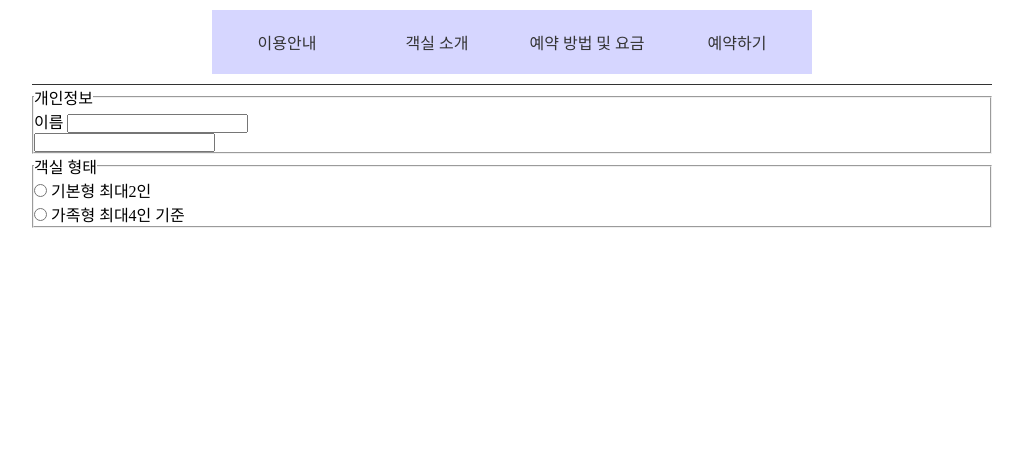
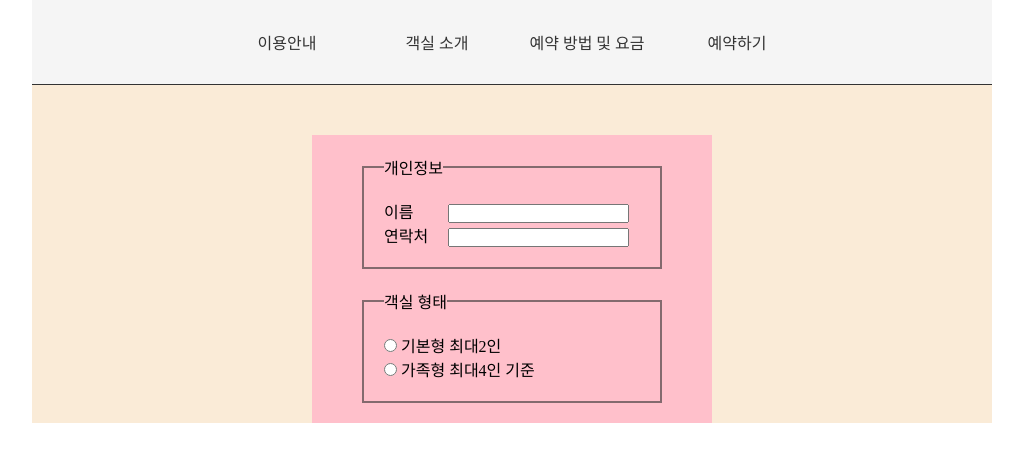
Before and after one commit to uixhyeon/reservation, a plain HTML site: page ps-1.html in a window 1280 px wide. Shown: the whole page, without its empty margins (128-1151 px from the left). Drawn offline with Linux system fonts and the light colour scheme.

Commit message:
파비콘 적용

```diff
--- a/css/main.css
+++ b/css/main.css
@@ -42,7 +42,7 @@ a {
   padding: 20px 0;
 }
 .navi ul li > a:hover {
-  background-color: darkcyan;
+  background-color: rgba(0, 139, 139, 0.815);
   color: #fff;
   border-radius: 70px;
 }
@@ -73,15 +73,15 @@ a {
   padding: 20px;
   border-radius: 30px;
 }
-#intro:target{
+#intro:target {
   background-color: lightseagreen;
   color: #fff;
 }
-#room:target{
+#room:target {
   background-color: lightseagreen;
   color: #fff;
 }
-#reservation:target{
+#reservation:target {
   background-color: lightseagreen;
   color: #fff;
 }
--- a/css/ps-1.css
+++ b/css/ps-1.css
@@ -1,4 +1,5 @@
 @charset "utf-8";
+@import url(main.css);
 * {
   margin: 0;
   padding: 0;
@@ -7,26 +8,31 @@
 ul,
 li {
   list-style: none;
+  margin: 0;
+  padding: 0;
 }
 a {
   color: #333;
   text-decoration: none;
 }
-/* 전체 레이아웃 */
+/* 전체 */
 .wrap {
   width: 960px;
+  background-color: antiquewhite;
   margin: auto;
 }
-.navi{
-    background-color: #fff;
-    padding: 10px 0;
-    border-bottom: 1px solid #333;
+.navi {
+  padding: 10px 0;
+  background-color: whitesmoke;
+  border-bottom: 1px solid #333;
 }
 .navi ul {
   width: 600px;
   display: flex;
   margin: auto;
+  background-color: transparent;
 }
+
 .navi ul li {
   width: calc(100% / 4);
   text-align: center;
@@ -35,10 +41,45 @@ a {
   display: block;
   /* line-height: 60px; */
   padding: 20px 0;
-  background-color: rgb(214, 214, 255);
 }
 .navi ul li > a:hover {
-  background-color: blue;
+  background-color: rgba(0, 139, 139, 0.815);
   color: #fff;
+  border-radius: 70px;
+}
+/* 전체 */
+#signUp{
+  background-color: pink;
+  width: 400px;
+ display: flex;
+ flex-direction: column;
+ align-items: center;
+ gap: 20px;
+ /* 밑에두개 의미** */
+ margin:50px auto ;
+   padding: 20px;
+
 }
 /* 개인정보 */
+fieldset{
+  border: 2px solid #3333339a;
+  padding: 20px;
+}
+
+
+
+/* 적는박스 */
+.fild-1{
+  width: 300px;
+}
+ .fild-1 label{
+  display: inline-block;
+  width: 60px;
+}
+
+
+
+/* 체크박스 */
+.fild-2{
+  width: 300px;
+}
--- a/ps-1.html
+++ b/ps-1.html
@@ -5,6 +5,12 @@
     <meta name="viewport" content="width=device-width, initial-scale=1.0" />
     <title>Document</title>
     <link rel="stylesheet" href="css/ps-1.css" />
+    <!-- favicon space -->
+     <link rel="icon" type="image/png" href="assets/favicon/favicon-96x96.png" sizes="96x96" />
+<link rel="icon" type="image/svg+xml" href="assets/favicon/favicon.svg" />
+<link rel="shortcut icon" href="assets/favicon/favicon.ico" />
+<link rel="apple-touch-icon" sizes="180x180" href="assets/favicon/apple-touch-icon.png" />
+<link rel="manifest" href="assets/favicon/AAsite.webmanifest" />
   </head>
   <body>
     <!-- 전체 레이아웃 -->
@@ -18,22 +24,24 @@
           <li><a href="ps-1.html">예약하기</a></li>
         </ul>
       </nav>
-    <form action="#" id="sinUp">
-<fieldset>
+      <!-- 전체 폼 -->
+    <form action="#" id="signUp">
+<fieldset class="fild-1">
 <legend>개인정보</legend>
-<ul>
+<ul class="user">
     <li>
 <label for="fullName">이름</label>
 <input type="text" id="">
     </li>
     <li>
-<label for=""></label>
+<label for="">연락처</label>
 <input type="text">
     </li>
 </ul>
+</fieldset>
 
-</fieldset>
-<fieldset>
+
+<fieldset class="fild-2">
 <legend>객실 형태 </legend>
 <ul>
     <li>
```
Also changed, not shown: assets/favicon/apple-touch-icon.png (added), assets/favicon/favicon-96x96.png (added), assets/favicon/favicon.ico (added), assets/favicon/favicon.svg (added), assets/favicon/site.webmanifest (added), assets/favicon/web-app-manifest-192x192.png (added), assets/favicon/web-app-manifest-512x512.png (added). Lines whose indentation alone changed are shown as unchanged.
